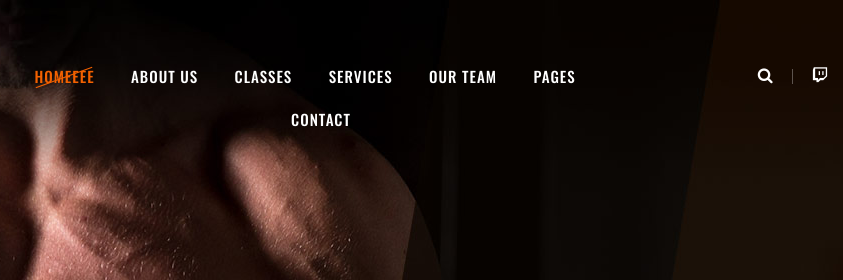
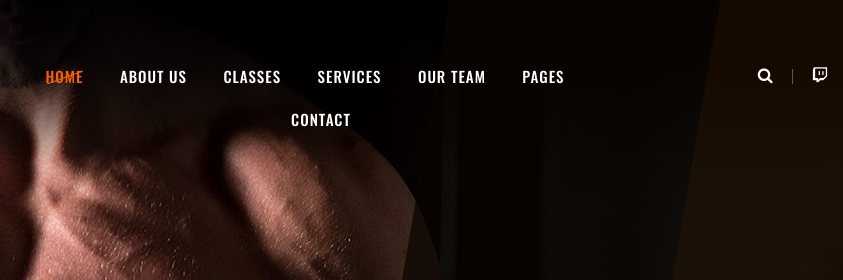
Before and after one commit to Leslieberistain/skibirigym, a plain HTML site: page index.html in a window 1280 px wide. Shown: the top 280 px of the page, 319-1162 px from the left. Drawn offline with nearby package versions, Linux system fonts and the light colour scheme; a web font is replaced by a local one.

Commit message:
corregir homeee...

```diff
--- a/index.html
+++ b/index.html
@@ -84,7 +84,7 @@
                 <div class="col-lg-6">
                     <nav class="nav-menu">
                         <ul>
-                            <li class="active"><a href="./index.html">Homeeee</a></li>
+                            <li class="active"><a href="./index.html">Home</a></li>
                             <li><a href="./about-us.html">About Us</a></li>
                             <li><a href="./class-details.html">Classes</a></li>
                             <li><a href="./services.html">Services</a></li>
```
